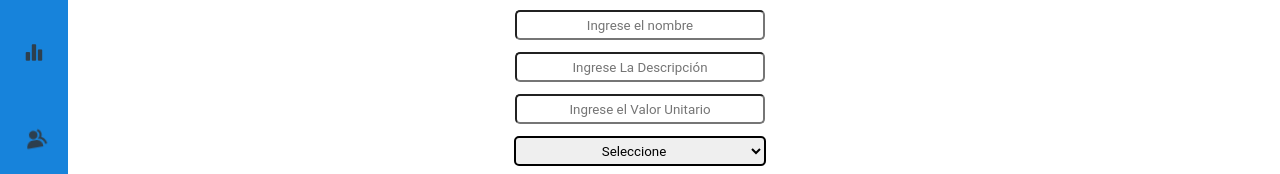
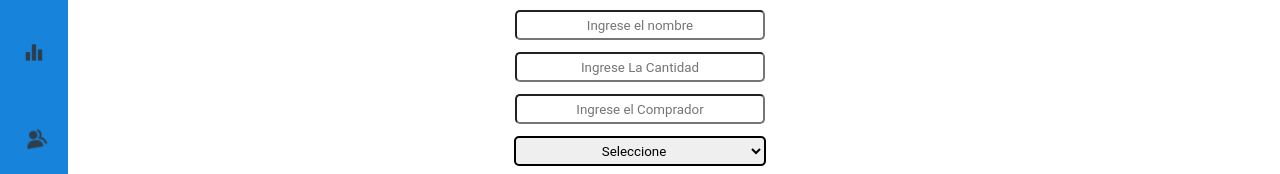
Before and after one commit to juanfed/night-developers, a React (Create React App) app: page /admin/ventas in a window 1280 px wide. Both pictures are taken after typing "Sample" into the empty fields and a click on the button "Agregar venta". Shown: the part 234-408 px from the top of the page. Built offline with nearby package versions, Linux system fonts and the light colour scheme.

Commit message:
Arreglos menores en los formularios,donde se modifico los valores que aparecian en los placeholders de ventas

```diff
--- a/src/pages/ventas.jsx
+++ b/src/pages/ventas.jsx
@@ -56,9 +56,9 @@ const Ventas = () => {
         <br />
         <input className="datos" type="text" name='precio' placeholder="Ingrese el nombre" required />
         <br />
-        <input className="datos" type="text" name='cantidad' placeholder="Ingrese La Descripción" required />
+        <input className="datos" type="text" name='cantidad' placeholder="Ingrese La Cantidad" required />
         <br />
-        <input className="datos" type="text" name='comprador' min={0} max={6} placeholder="Ingrese el Valor Unitario" required />
+        <input className="datos" type="text" name='comprador'  placeholder="Ingrese el Comprador" required />
         <br />
         <select className="multi" name='estado' required>
 
```
